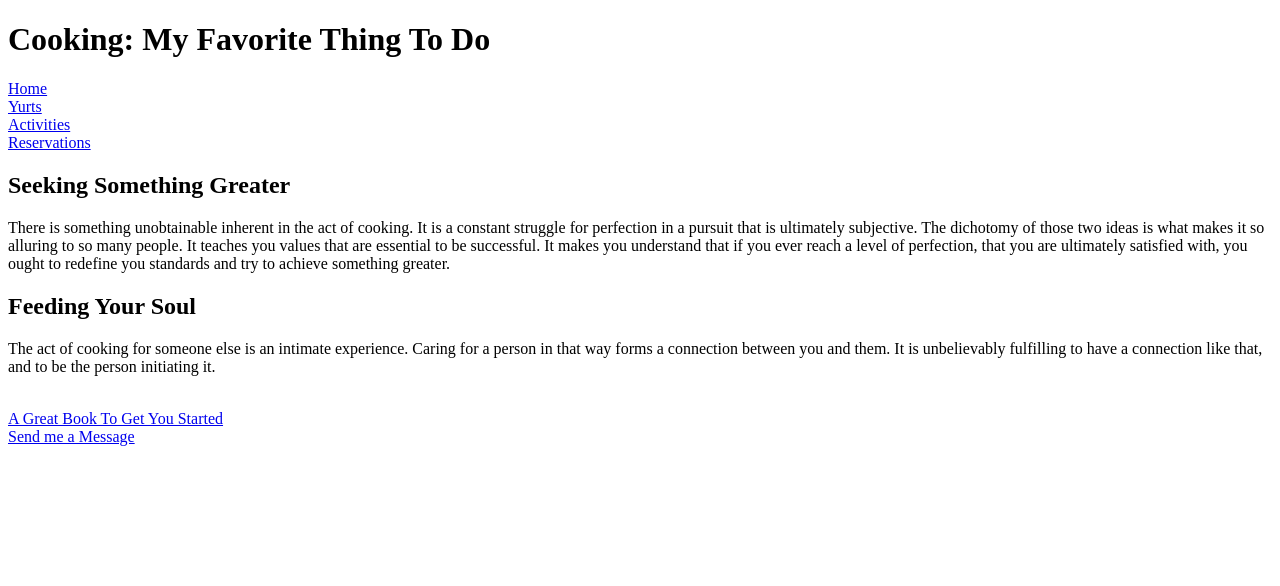
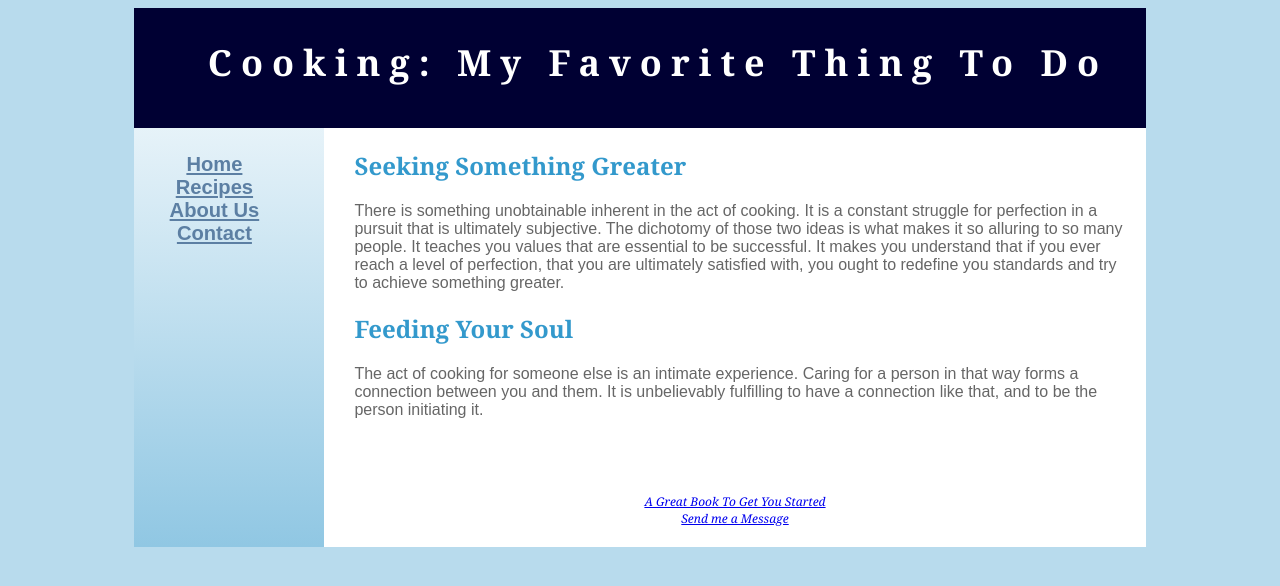
Before and after one commit to RyanMSauer/IT1150-RyanSauer-Spring2020, a plain HTML site: page Lab 7/Hands-On Assignment/Hands-On #5.html in a window 1280 px wide. Drawn offline with Linux system fonts and the light colour scheme.

Commit message:
Hand-On Complete

```diff
--- a/Lab 7/Hands-On Assignment/Hands-On #5.html
+++ b/Lab 7/Hands-On Assignment/Hands-On #5.html
@@ -6,15 +6,15 @@
             The Joy Of Cooking
         </title>
     </Head>
-    <body>
+    <div id="wrapper"><body>
         <header>
             <h1>Cooking: My Favorite Thing To Do</h1>
         </header>
         <nav id="coffee">
-            <a href="index.html">Home</a> <br>
-            <a href="yurts.html">Yurts</a> <br>
-            <a href="activities.html">Activities</a> <br>
-            <a href="reservations.html">Reservations</a> <br>
+            <ul><li><a href="Hands-On #5.html.html">Home</a></li>
+            <li><a href="recipes.html">Recipes</a></li>
+            <li><a href="about.html">About Us</a></li>
+            <li><a href="contact.html">Contact</a></li></ul>
         </nav>
         <main>
             <h2>Seeking Something Greater</h2>
@@ -23,9 +23,9 @@
             <p>The act of cooking for someone else is an intimate experience. Caring for a person in that way forms a connection between you and them. It is unbelievably fulfilling to have a connection like that, and to be the person initiating it.</p>
             <br>
         </main>
-        <footer">
+        <footer>
             <a href="https://www.amazon.com/Joy-of-Cooking/dp/0743246268"> A Great Book To Get You Started<a>
             <div><a href="s01179855@acad.tri-c.edu">Send me a Message</a></div>
         </footer>
-    </body>
+    </body></div>
 </html>
--- a/Lab 7/Hands-On Assignment/Hands-On.css
+++ b/Lab 7/Hands-On Assignment/Hands-On.css
@@ -33,3 +33,110 @@
         left: 15px;
     background-color: lightgreen;
 }
+
+/*ho_5*/
+
+*{box-sizing: border-box;}
+
+body {
+    background-color: #b8dbed;
+    color: #666666;
+    font-family: Arial, Helvetica, sans-serif;
+}
+
+   header{
+       background-color: #000033;
+       color: #ffffff;
+       height: 120px;
+       text-align: center;
+       padding-top: 30px;
+       padding-left: 3em;
+       font-size: 75%;
+   }
+
+main {
+    padding-top: 1px;
+    padding-right: 20px;
+    padding-bottom: 20px;
+    padding-left: 20px;
+    display: block;
+    background-color: #FFFFFF;
+    margin-left: 190px;
+    padding-left: 30px;
+
+}
+
+   nav {
+       font-weight: bold;
+       padding: 1.5em;
+       font-size: 105%;
+       float: left;
+       width: 160px;
+       text-align: center;
+   }
+
+   nav ul{
+       list-style: none;
+       margin: 0;
+       padding-left: 0;
+       font-size: 1.2em;
+   }
+   nav ul :link{
+       color: #5c7fa3;
+   }
+   nav ul :visited{
+       color: 344873;
+   }
+   nav ul :hover{
+       color: #a52a2a;
+   }
+
+    h1 {
+        margin-bottom: 0;
+        font-family: Georgia, 'Times New Roman', serif;
+        margin-top: 0px;
+        font-size: 3em;
+        letter-spacing: 0.25em;
+    }
+    h2 {
+        font-family: Georgia, 'Times New Roman', serif;
+        color: #3399cc;
+        text-shadow: offset 1px #cccccc;
+    }
+    h3 {
+        font-family: Georgia, 'Times New Roman', serif;
+        color: #000033;
+    }
+
+    main ul {
+        list-style-image: url(marker.gif);
+    }
+
+    footer {
+        font-size: 75%;
+        font-style: italic;
+        text-align: center;
+        font-family: Georgia, 'Times New Roman', serif;
+        padding: 20px;
+        margin-left: 190px;
+        background-color: #FFFFFF;
+    }
+
+    dt {
+        color: #000033;
+    }
+#contact {
+    font-size: 90%;
+}
+#wrapper {
+    width: 80%;
+    margin-left: auto;
+    margin-right: auto;
+    background-color: #90c7e3;
+    border: 1px;
+        border-color: #000033;
+    min-width: 960px;
+    max-width: 2048px;
+    box-shadow: offset 3px #333333;
+    background-image: linear-gradient(to bottom, #FFFFFF, #90c7e3);
+}
```
